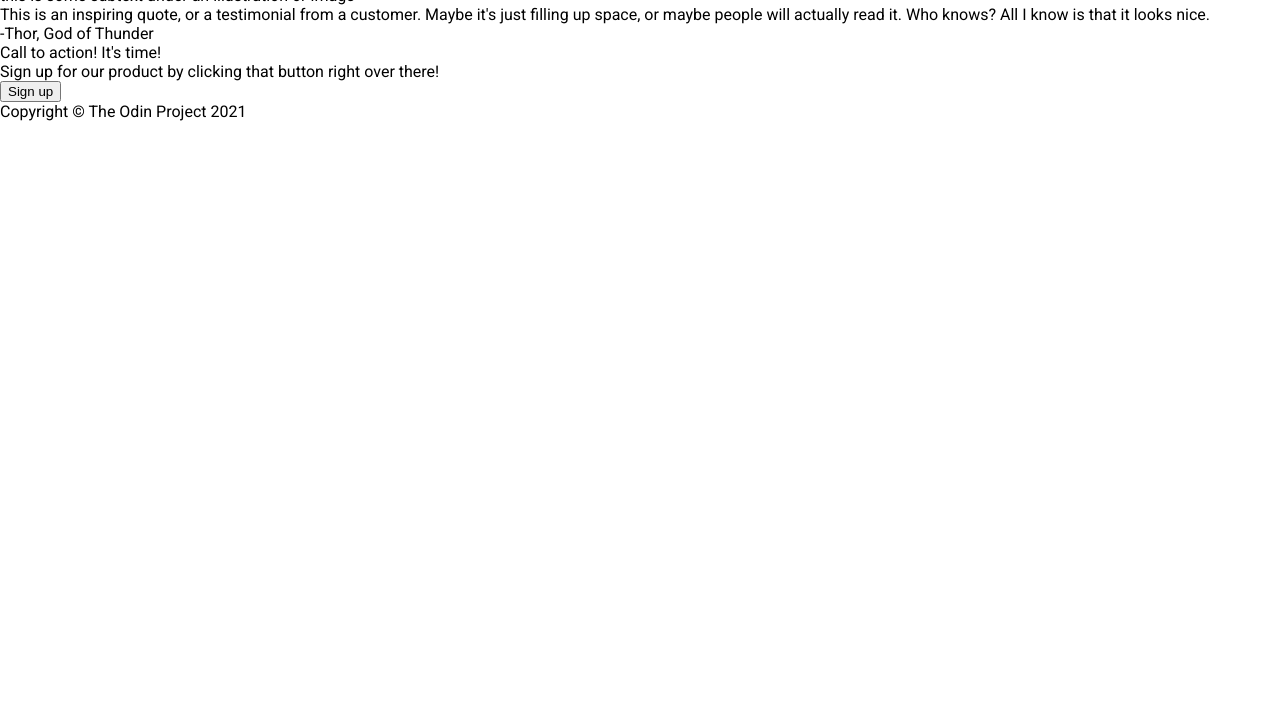
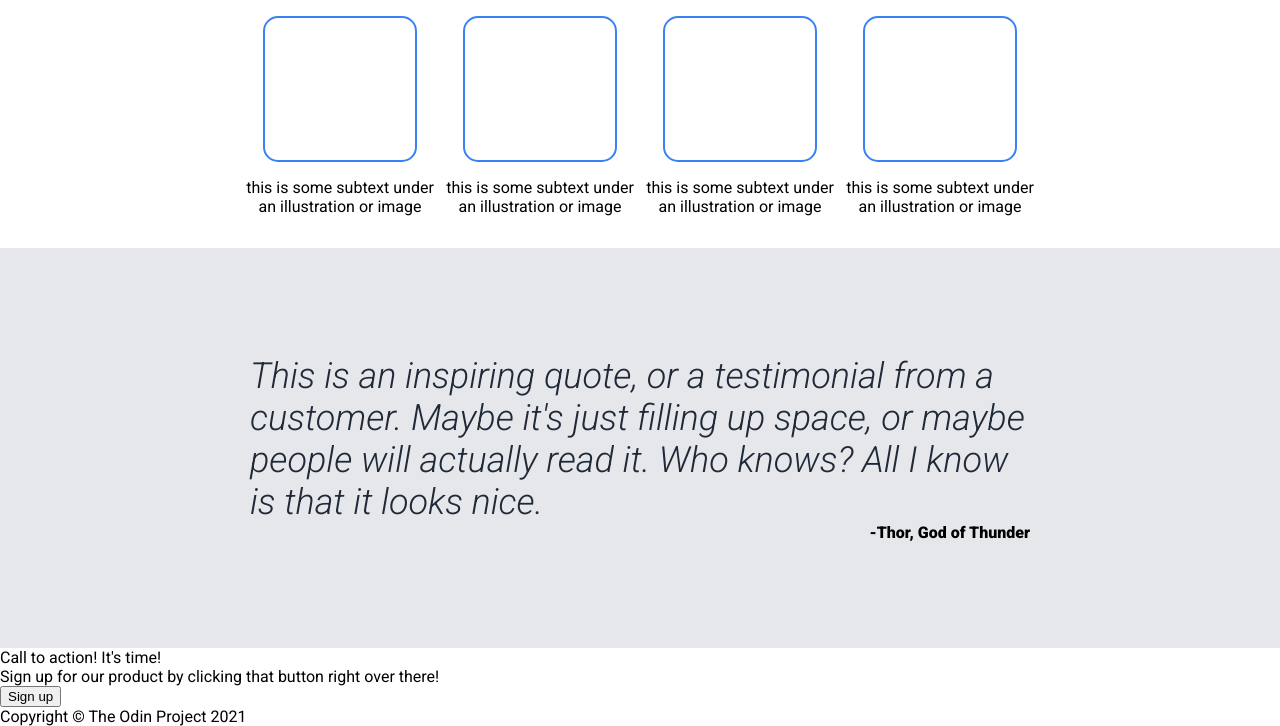
Before and after one commit to gil-mark/flexbox-website, a plain HTML site: page index.html in a window 1280 px wide. Shown: the part 543-1269 px from the top of the page. Before the commit the page ends 800 px from the top, so only its background shows below. Drawn offline with Linux system fonts and the light colour scheme.

Commit message:
Style second and third sections

```diff
--- a/index.html
+++ b/index.html
@@ -61,8 +61,10 @@
     </div>
 
     <div class="thirdSection">
-        <div class="quote">This is an inspiring quote, or a testimonial from a customer. Maybe it's just filling up space, or maybe  people will actually read it. Who knows? All I know is that it looks nice.</div>
-        <div class="quoteAttribution">-Thor, God of Thunder</div>
+        <div class="container">
+            <div class="quote">This is an inspiring quote, or a testimonial from a customer. Maybe it's just filling up space, or maybe  people will actually read it. Who knows? All I know is that it looks nice.</div>
+            <div class="quoteAttribution">-Thor, God of Thunder</div>
+        </div>
     </div>
 
     <div class="fourthSection">
--- a/style.css
+++ b/style.css
@@ -72,3 +72,66 @@ a {
     color: #f9faf8;
     margin: 100px 64px;
 }
+
+.secondSection {
+    display: flex;
+    flex-direction: column;
+    align-items: center;
+}
+
+.secondSection .headline {
+    font-size: 36px;
+    font-weight: 900;
+    color: #1f2937;
+    margin: 32px;
+}
+
+.secondSection .container {
+    display: flex;
+    justify-content: space-evenly;
+}
+
+.card {
+    width: 200px;
+    height: 200px;
+    display: flex;
+    flex-direction: column;
+    align-items: center;
+    text-align: center;
+    margin-bottom: 32px;
+}
+
+.cardImage {
+    width: 150px;
+    height: 150px;
+    border-radius: 15px;
+    border: 2px solid #3882f6;
+    margin-bottom: 16px;
+}
+
+.thirdSection {
+    height: 400px;
+    display: flex;
+    justify-content: center;
+    align-items: center;
+    background: #e5e7eb
+}
+
+.thirdSection .container {
+    display: flex;
+    flex-direction: column;
+    padding: 0 250px;
+}
+
+.quote {
+    font-style: italic;
+    font-size: 36px;
+    color: #1f2937;
+    align-self: flex-start;
+}
+
+.quoteAttribution {
+    align-self: flex-end;
+    margin-left: auto;
+    font-weight: 600;
+}
```
